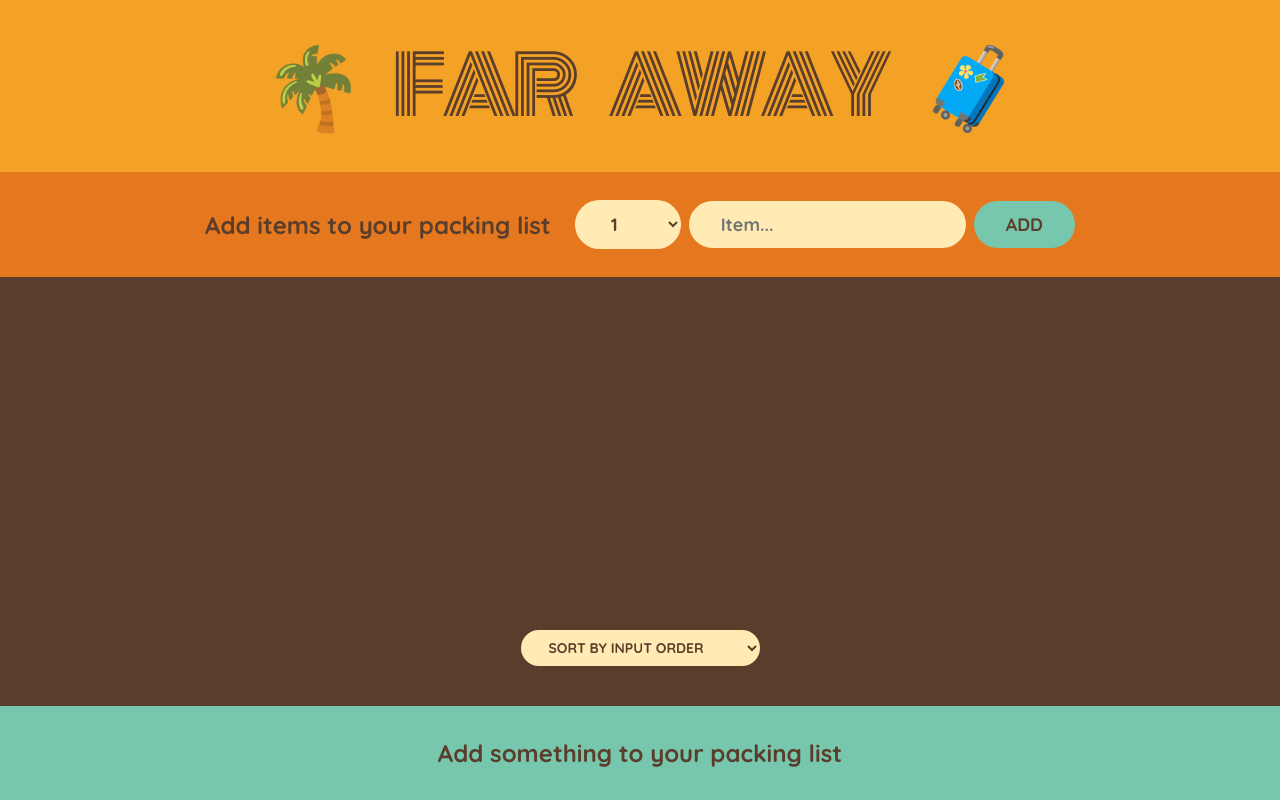
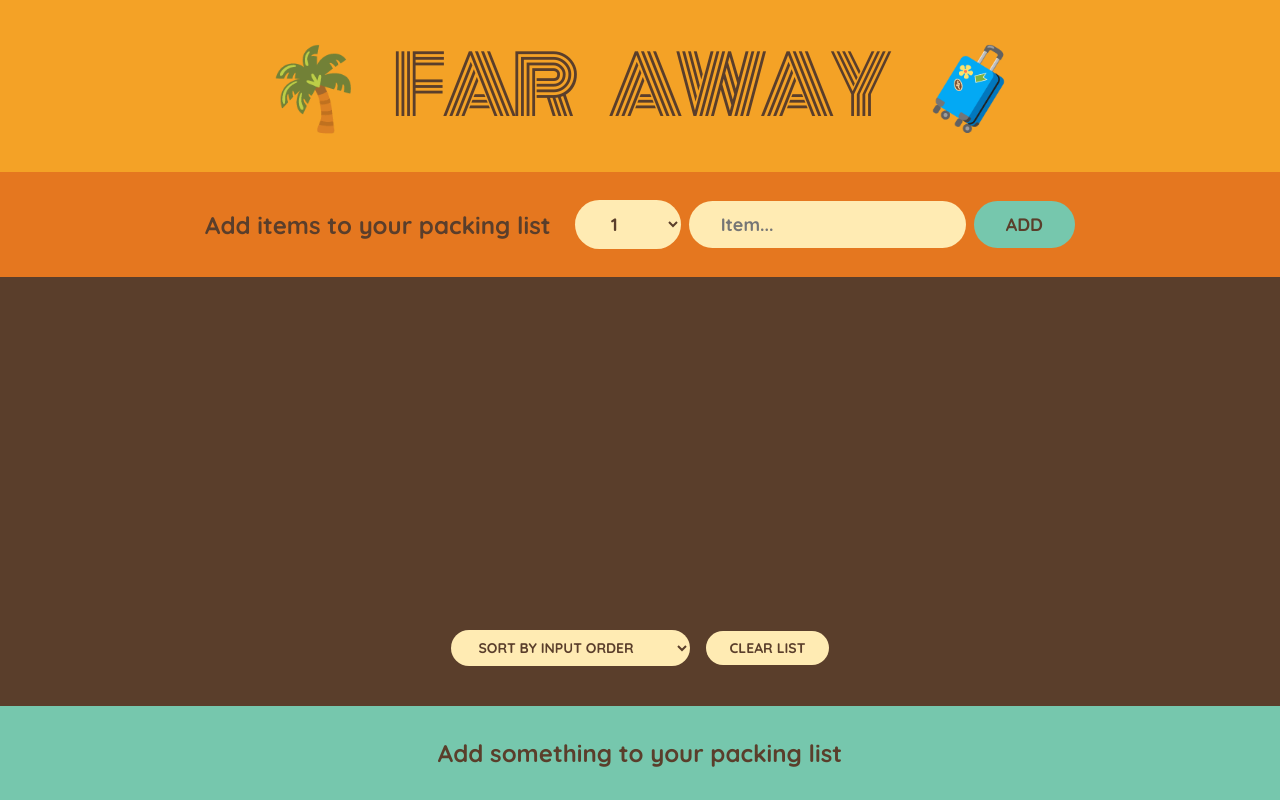
Before and after one commit to phpladyy/React, a React (Create React App) app in the folder travel-list/: page / in a window 1280 px wide. Built offline with nearby package versions, Linux system fonts and the light colour scheme.

Commit message:
clear button added

```diff
--- a/travel-list/src/App.js
+++ b/travel-list/src/App.js
@@ -3,6 +3,14 @@ import "./index.css";
 
 function App() {
   const [items, setItems] = useState([]);
+
+  function handleClearItems(){
+  const confirmMessage = window.confirm("You sure you wanna delete all items?");;
+  confirmMessage && setItems([]);
+}
+
+
+
 
   function handleAddItems(item) {
     setItems((items) => [...items, item]);
@@ -28,6 +36,7 @@ function App() {
         items={items}
         onDeleteItem={handleDeleteItem}
         onToggleItem={handleToggleItem}
+        onClearItems={handleClearItems}
       />
       <Stats items={items} />
     </div>
@@ -73,7 +82,7 @@ function Form({ onAddItems }) {
   );
 }
 
-function PackingList({ items, onDeleteItem, onToggleItem }) {
+function PackingList({ items, onDeleteItem, onToggleItem,onClearItems }) {
   const [sortBy, setSortBy] = useState('input');
 
   let sortedItems;
@@ -106,6 +115,7 @@ else{
           <option value="description">Sort by description</option>
           <option value="packed">Sort by packed status</option>
         </select>
+        <button onClick={onClearItems}>Clear list</button>
       </div>
     </div>
   );
```
Also changed, not shown: 1 other file (tests, documents, lock files or other folders).
